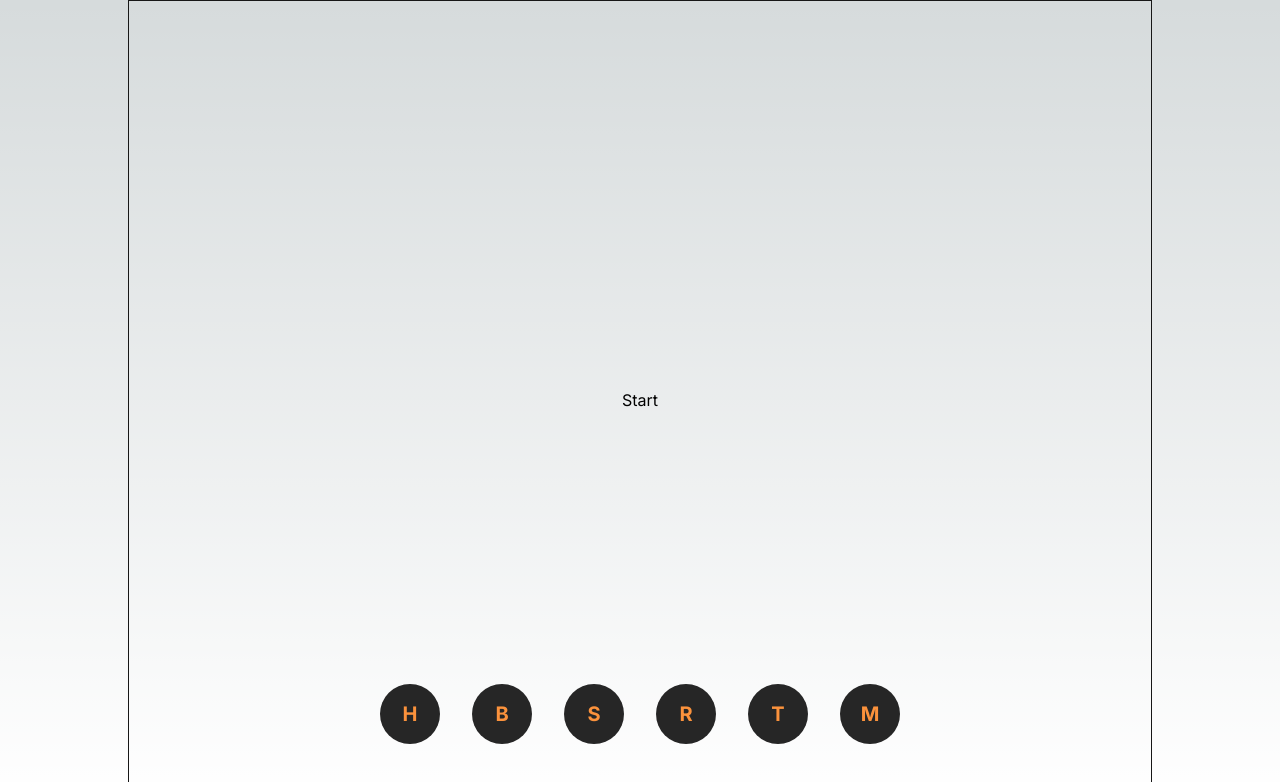
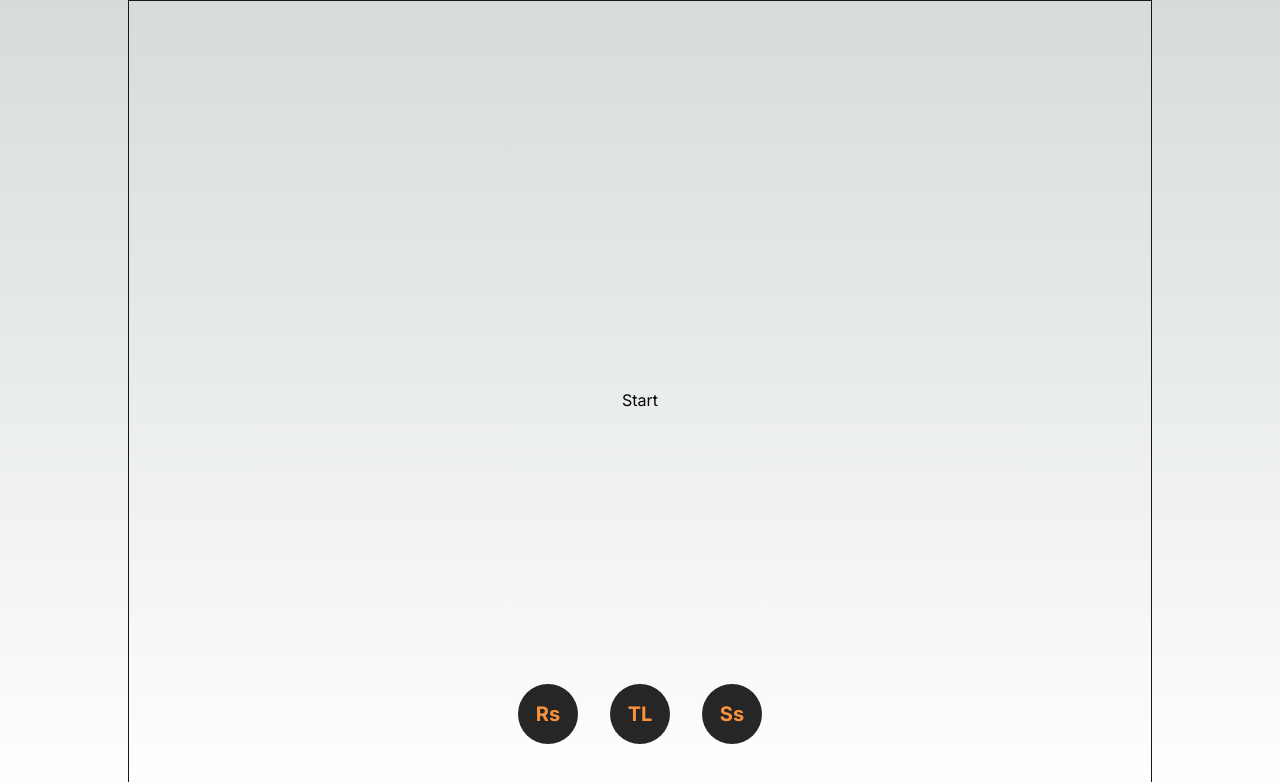
Before and after one commit to GrandeJames/bryzi, a Next.js app: page / in a window 1280 px wide. Shown: the top 782 px of the page. Built offline with nearby package versions, Linux system fonts and the light colour scheme.

Commit message:
Update menu

```diff
--- a/src/app/ui/Menu.tsx
+++ b/src/app/ui/Menu.tsx
@@ -1,14 +1,19 @@
 import { ReactNode } from "react";
 
 function Menu() {
+  /**
+   * Breathwork (toggle)
+   * Visual Focus ()
+   * Sounds
+   * Rewards
+   * Todo-list
+   * Settings (have the toggles here?)
+   */
   return (
     <div className="space-x-8 rounded-full fixed bottom-14 left-1/2 transform -translate-x-1/2">
-      <MenuButton>H</MenuButton>
-      <MenuButton>B</MenuButton>
-      <MenuButton>S</MenuButton>
-      <MenuButton>R</MenuButton>
-      <MenuButton>T</MenuButton>
-      <MenuButton>M</MenuButton>
+      <MenuButton>Rs</MenuButton>
+      <MenuButton>TL</MenuButton>
+      <MenuButton>Ss</MenuButton>
     </div>
   );
 }
```
